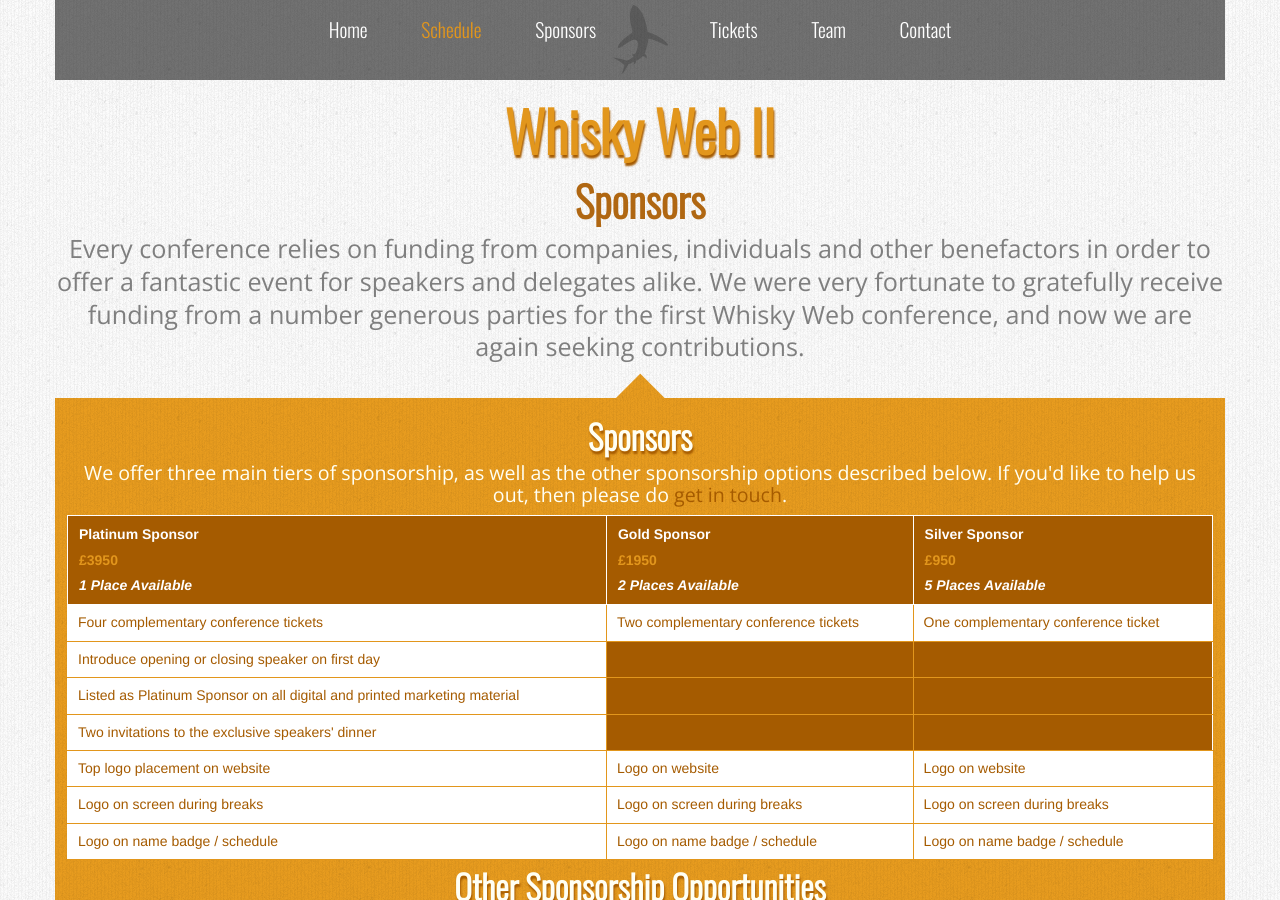
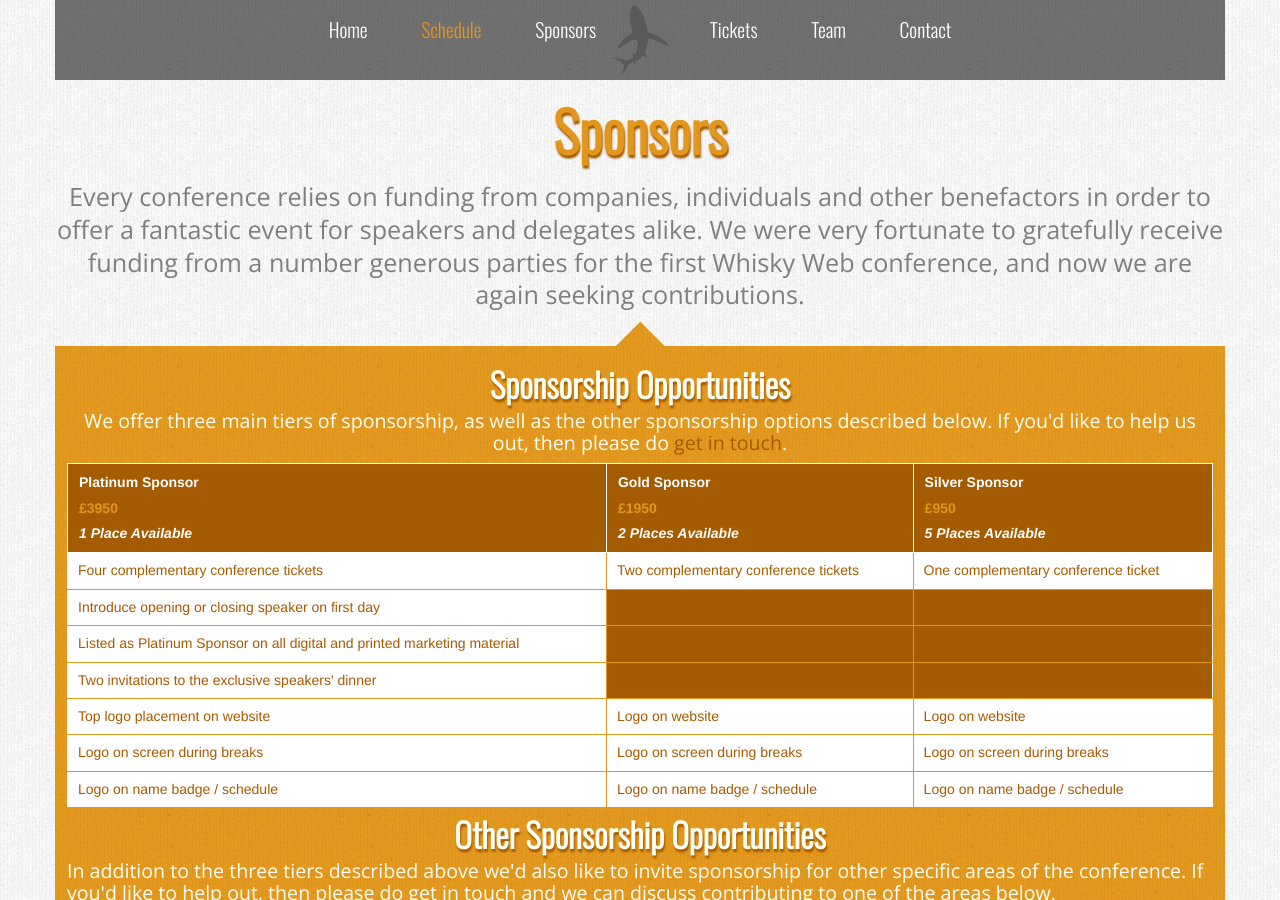
Before and after one commit to whiskyweb/whiskyweb-website, a Jekyll site: the page built from sponsors.html, in a window 1280 px wide and 900 px high. Built offline with Jekyll 4.4.1, drawn with Linux system fonts in a browser that asks for light colours; nearby versions of some CDN libraries.

Commit message:
Make the headers do not repeat the confernece title

```diff
--- a/contact.html
+++ b/contact.html
@@ -3,8 +3,8 @@
 title: Contact
 ---
 
-<h1>Whisky Web II</h1>
-<h2>Get In Touch</h2>
+<h1>Get In Touch</h1>
+
 <form action="http://getsimpleform.com/messages?form_api_token=9f5fa7c5fbe2619b8dcc547b450a2904" id="contact_form" method="post">
     <input type='hidden' name='redirect_to' value='http://localhost:8000/thanks.html' />
     <ul>
--- a/schedule.html
+++ b/schedule.html
@@ -3,8 +3,7 @@
 title: Schedule
 ---
 
-<h1>Whisky Web II</h1>
-<h2>Schedule</h2>
+<h1>Schedule</h1>
 
 <div class="light-bg">
     <p class="large-text">
--- a/sponsors.html
+++ b/sponsors.html
@@ -3,8 +3,7 @@
 title: Sponsors
 ---
 
-<h1>Whisky Web II</h1>
-<h2>Sponsors</h2>
+<h1>Sponsors</h1>
 
 <div class="light-bg">
     <p class="large-text">
@@ -19,7 +18,7 @@
     <img src="img/triangle_up.png" alt="Triangle Up">
 </div>
 <div id="current-sponsors" class="medium-bg">
-    <h3 class="light">Sponsors</h3>
+    <h3 class="light">Sponsorship Opportunities</h3>
     <p>
         We offer three main tiers of sponsorship, as well as the other sponsorship options described below.  If you'd like to help us out, then
         please do <a href="contact.html">get in touch</a>.
--- a/team.html
+++ b/team.html
@@ -3,8 +3,7 @@
 title: Team
 ---
 
-<h1>Whisky Web II</h1>
-<h2>The Team</h2>
+<h1>The Team</h1>
 
 <div class="light-bg">
     <p class="large-text">
--- a/tickets.html
+++ b/tickets.html
@@ -3,8 +3,7 @@
 title: Tickets
 ---
 
-<h1>Whisky Web II</h1>
-<h2>Tickets</h2>
+<h1>Tickets</h1>
 
 <div class="light-bg">
     <p class="large-text">
```
